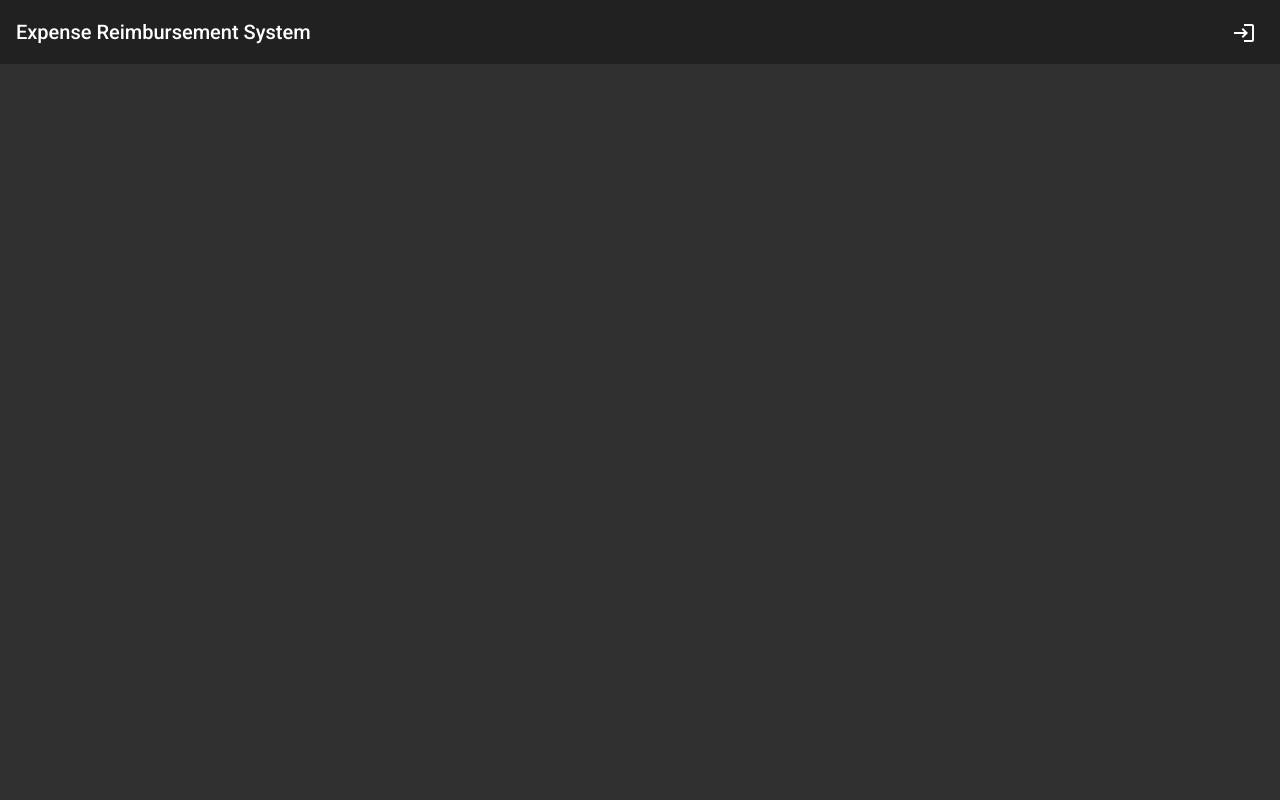
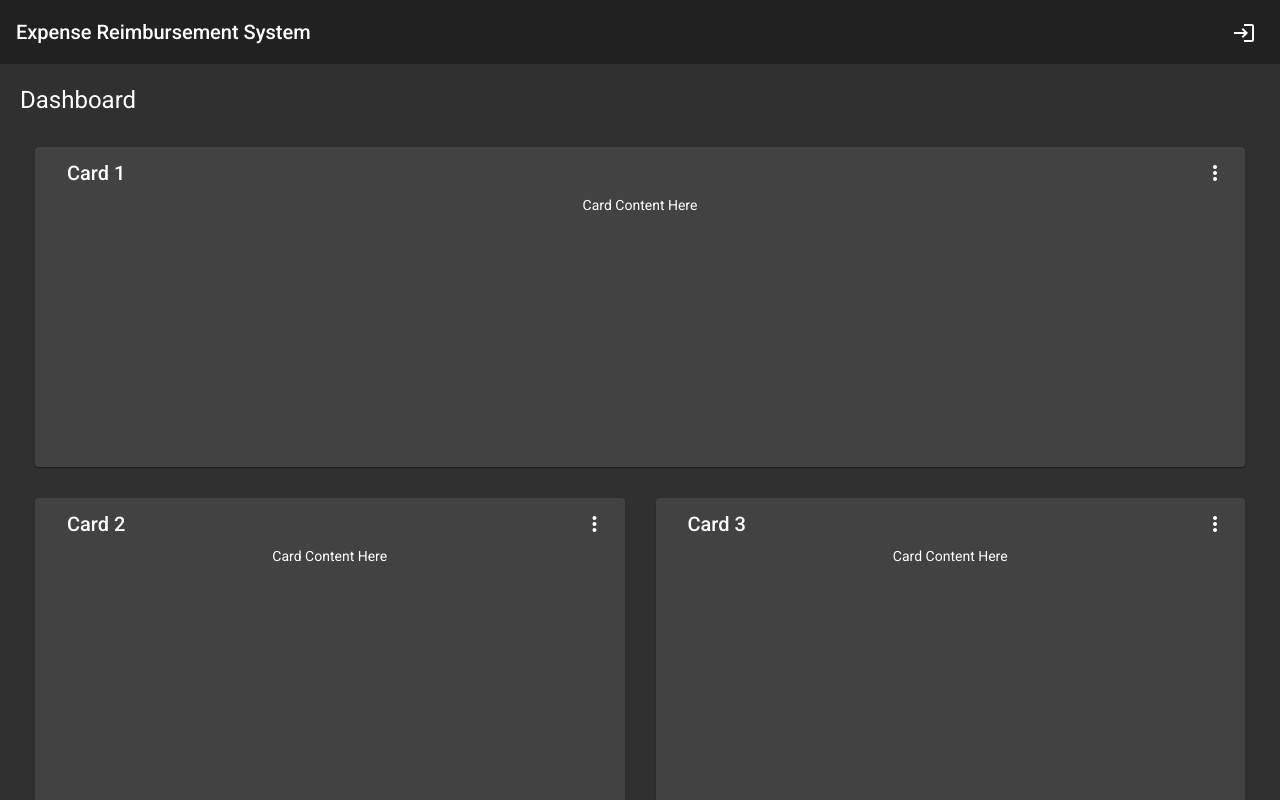
Before and after one commit to java-gcp-220228/John-project-1, an Angular app in the folder ui/: page /dashboard in a window 1280 px wide. Before the commit this address led to /. Shown: the top 800 px of the page. Built offline with nearby package versions, Linux system fonts and the light colour scheme.

Commit message:
Completed login functionality

```diff
--- a/ui/src/app/app-routing.module.ts
+++ b/ui/src/app/app-routing.module.ts
@@ -1,9 +1,11 @@
 import { NgModule } from '@angular/core';
 import { RouterModule, Routes } from '@angular/router';
-import { LoginComponent } from './login/login.component';
+import { DashboardComponent } from './dashboard/dashboard.component';
+import { HomeComponent } from './home/home.component';
 
 const routes: Routes = [
-  { path: 'login', component: LoginComponent }
+  { path: '', component: HomeComponent },
+  { path: 'dashboard', component: DashboardComponent },
 ];
 
 @NgModule({
--- a/ui/src/app/app.component.html
+++ b/ui/src/app/app.component.html
@@ -1,8 +1,20 @@
 <mat-toolbar>
   <span><h1>Expense Reimbursement System</h1></span>
   <span class="spacer"></span>
-  <button mat-icon-button [routerLink]="['/login']">
-    <mat-icon>login</mat-icon>
-  </button>
+  <span *ngIf="token">
+    <button mat-icon-button [routerLink]="['/dashboard']">
+      <mat-icon>dashboard</mat-icon>
+    </button>
+  </span>
+  <span *ngIf="!token">
+    <button mat-icon-button (click)="login()">
+      <mat-icon>login</mat-icon>
+    </button>
+  </span>
+  <span *ngIf="token">
+    <button mat-icon-button (click)="logout()">
+      <mat-icon>logout</mat-icon>
+    </button>
+  </span>
 </mat-toolbar>
 <router-outlet></router-outlet>
--- a/ui/src/app/app.component.ts
+++ b/ui/src/app/app.component.ts
@@ -1,4 +1,8 @@
 import { Component } from '@angular/core';
+import { MatDialog } from '@angular/material/dialog';
+import { Router } from '@angular/router';
+import { AuthService } from './auth.service';
+import { LoginDialog } from './dialog/login.dialog';
 
 @Component({
   selector: 'app-root',
@@ -6,5 +10,38 @@ import { Component } from '@angular/core';
   styleUrls: ['./app.component.css']
 })
 export class AppComponent {
-  title = 'ui';
+  title = 'ERS';
+  token;
+  constructor(private auth: AuthService,
+    private dialog: MatDialog,
+    private router: Router) {
+    this.token = localStorage.getItem('jwt');
+  }
+
+  login() {
+    const dialogRef = this.dialog.open(LoginDialog, {data: {username: "", password: ""}});
+
+    dialogRef.afterClosed().subscribe(res => {
+      this.auth.authenticate(res.username, res.password).subscribe(
+        response => {
+          if (response.status == 200) {
+            let token = response.headers.get('Token')!;
+            localStorage.setItem('jwt', token);
+            this.token = token;
+            let user = response.body!;
+            localStorage.setItem('user_id', "" + user.id);
+            this.router.navigate(['dashboard']);
+          }
+        }
+      )
+    });
+  }
+
+  logout() {
+    this.token = null;
+    localStorage.removeItem('jwt');
+    localStorage.removeItem('user_id');
+    this.router.navigate(['']);
+  }
+
 }
--- /dev/null
+++ b/ui/src/app/dashboard/dashboard.component.html
@@ -0,0 +1,24 @@
+<div class="grid-container">
+  <h1 class="mat-h1">Dashboard</h1>
+  <mat-grid-list cols="2" rowHeight="350px">
+    <mat-grid-tile *ngFor="let card of cards | async" [colspan]="card.cols" [rowspan]="card.rows">
+      <mat-card class="dashboard-card">
+        <mat-card-header>
+          <mat-card-title>
+            {{card.title}}
+            <button mat-icon-button class="more-button" [matMenuTriggerFor]="menu" aria-label="Toggle menu">
+              <mat-icon>more_vert</mat-icon>
+            </button>
+            <mat-menu #menu="matMenu" xPosition="before">
+              <button mat-menu-item>Expand</button>
+              <button mat-menu-item>Remove</button>
+            </mat-menu>
+          </mat-card-title>
+        </mat-card-header>
+        <mat-card-content class="dashboard-card-content">
+          <div>Card Content Here</div>
+        </mat-card-content>
+      </mat-card>
+    </mat-grid-tile>
+  </mat-grid-list>
+</div>
--- /dev/null
+++ b/ui/src/app/dashboard/dashboard.component.scss
@@ -0,0 +1,21 @@
+.grid-container {
+  margin: 20px;
+}
+
+.dashboard-card {
+  position: absolute;
+  top: 15px;
+  left: 15px;
+  right: 15px;
+  bottom: 15px;
+}
+
+.more-button {
+  position: absolute;
+  top: 5px;
+  right: 10px;
+}
+
+.dashboard-card-content {
+  text-align: center;
+}
--- /dev/null
+++ b/ui/src/app/dashboard/dashboard.component.ts
@@ -0,0 +1,33 @@
+import { Component } from '@angular/core';
+import { map } from 'rxjs/operators';
+import { Breakpoints, BreakpointObserver } from '@angular/cdk/layout';
+
+@Component({
+  selector: 'app-dashboard',
+  templateUrl: './dashboard.component.html',
+  styleUrls: ['./dashboard.component.scss']
+})
+export class DashboardComponent {
+  /** Based on the screen size, switch from standard to one column per row */
+  cards = this.breakpointObserver.observe(Breakpoints.Handset).pipe(
+    map(({ matches }) => {
+      if (matches) {
+        return [
+          { title: 'Card 1', cols: 1, rows: 1 },
+          { title: 'Card 2', cols: 1, rows: 1 },
+          { title: 'Card 3', cols: 1, rows: 1 },
+          { title: 'Card 4', cols: 1, rows: 1 }
+        ];
+      }
+
+      return [
+        { title: 'Card 1', cols: 2, rows: 1 },
+        { title: 'Card 2', cols: 1, rows: 1 },
+        { title: 'Card 3', cols: 1, rows: 2 },
+        { title: 'Card 4', cols: 1, rows: 1 }
+      ];
+    })
+  );
+
+  constructor(private breakpointObserver: BreakpointObserver) {}
+}
--- /dev/null
+++ b/ui/src/app/home/home.component.ts
@@ -0,0 +1,15 @@
+import { Component, OnInit } from '@angular/core';
+
+@Component({
+  selector: 'app-home',
+  templateUrl: './home.component.html',
+  styleUrls: ['./home.component.scss']
+})
+export class HomeComponent implements OnInit {
+
+  constructor() { }
+
+  ngOnInit(): void {
+  }
+
+}
--- a/ui/src/app/login/login.component.html
+++ /dev/null
@@ -1,3 +0,0 @@
-<div class="center">
-  <button mat-raised-button (click)="portal()">Open Login Portal</button>
-</div>
--- a/ui/src/app/login/login.component.ts
+++ /dev/null
@@ -1,36 +0,0 @@
-import { Component, OnInit } from '@angular/core';
-import { MatDialog } from '@angular/material/dialog';
-import { AuthService } from '../auth.service';
-import { LoginDialog } from '../dialog/login.dialog';
-
-@Component({
-  selector: 'app-login',
-  templateUrl: './login.component.html',
-  styleUrls: ['./login.component.css']
-})
-export class LoginComponent implements OnInit {
-
-  constructor(private auth: AuthService,
-    private dialog: MatDialog
-    ) { }
-
-  ngOnInit(): void {
-  }
-
-  portal() {
-    const dialogRef = this.dialog.open(LoginDialog, {data: {username: "", password: ""}});
-
-    dialogRef.afterClosed().subscribe(res => {
-      this.auth.authenticate(res.username, res.password).subscribe(
-        response => {
-          if (response.status == 200) {
-            let token = response.headers.get('Token')!;
-            localStorage.setItem('jwt', token);
-            let user = response.body!;
-            localStorage.setItem('user_id', "" + user.id);
-          }
-        }
-      )
-    });
-  }
-}
```
Also changed, not shown: ui/src/app/app.module.ts (+11 -3 lines), ui/src/app/home/home.component.html (added), ui/src/app/home/home.component.scss (added), 2 other files (tests, documents, lock files or other folders).
